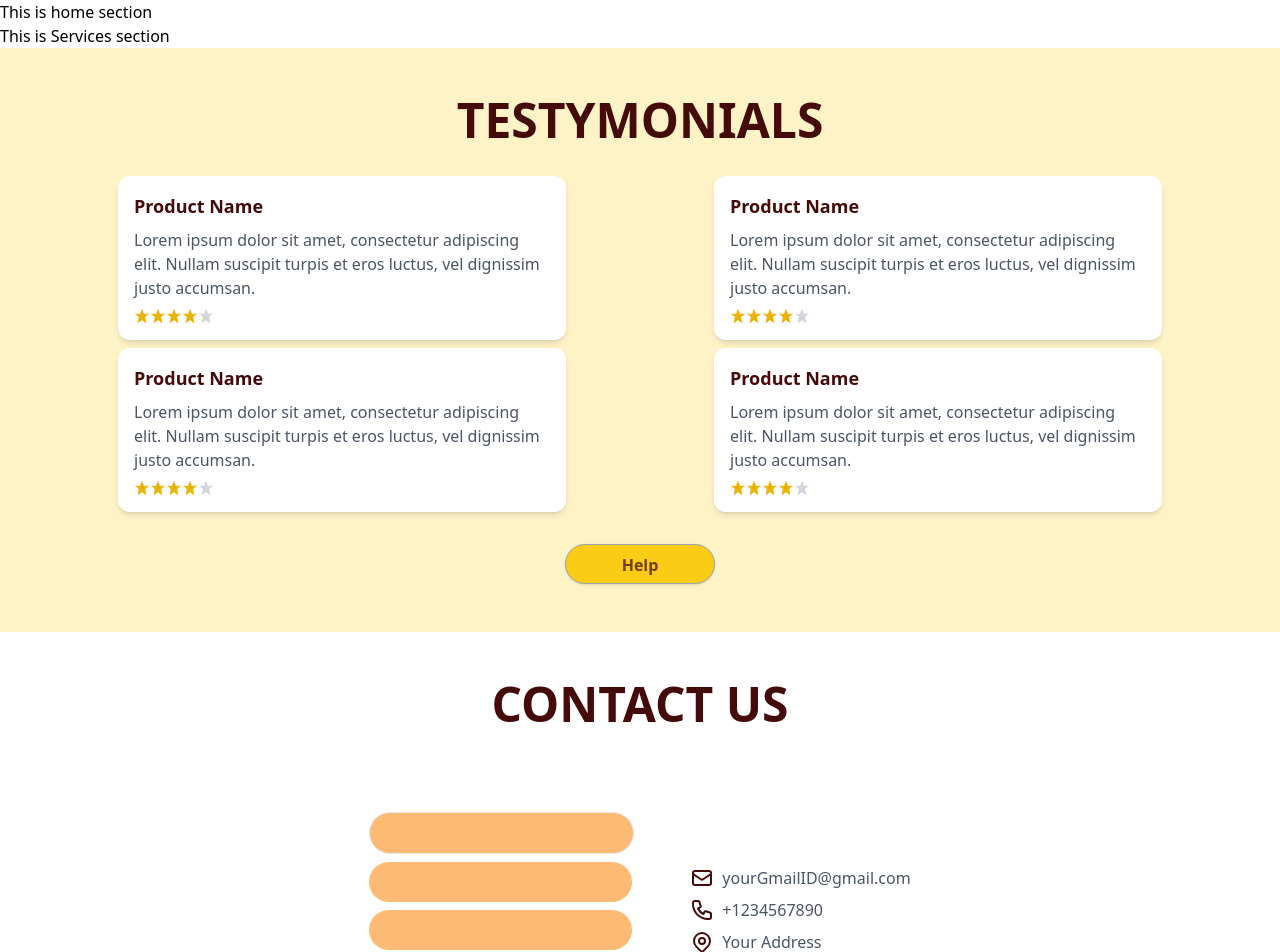
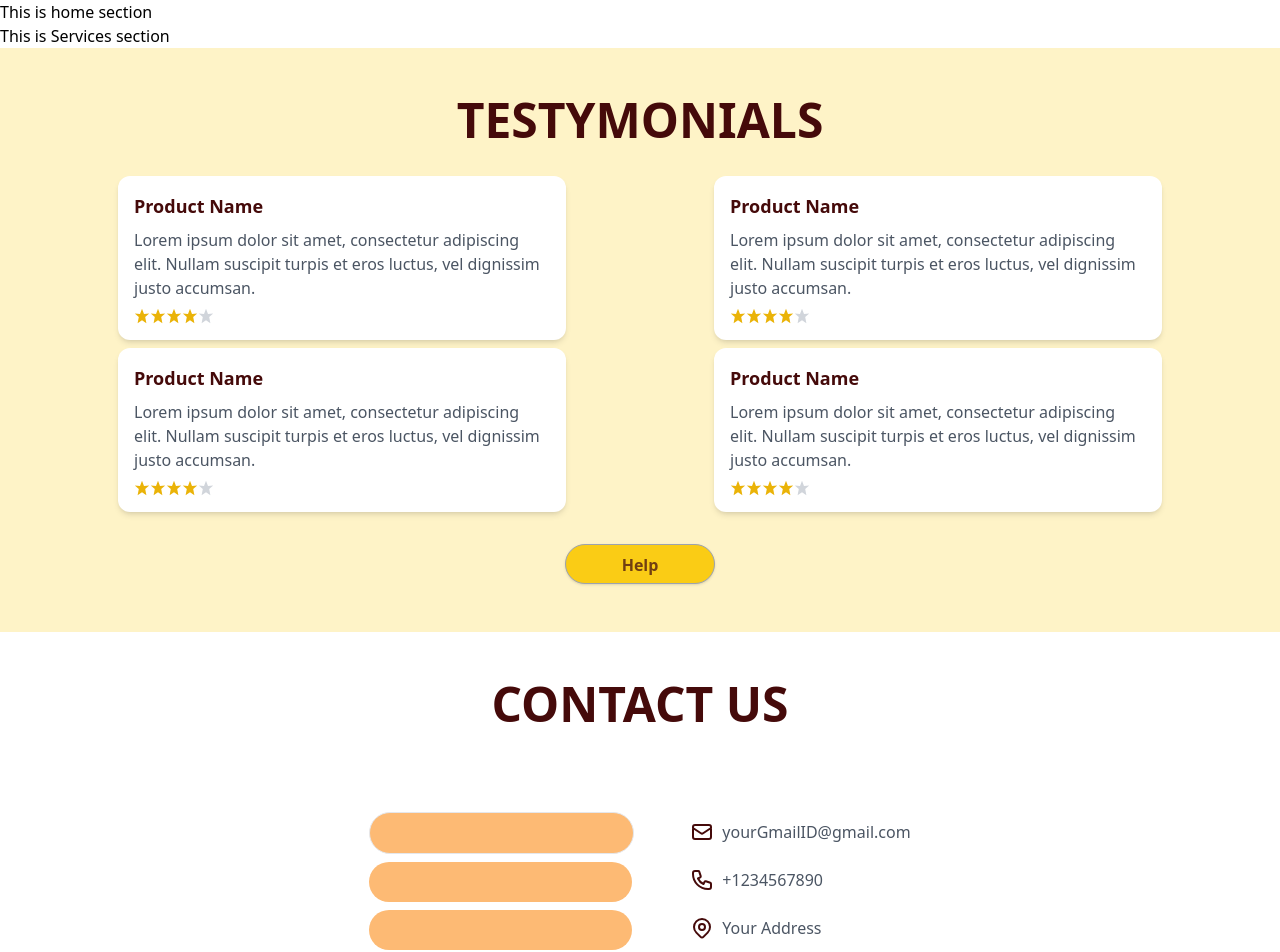
Before and after one commit to utkarshilh/ventruexassignment, a React (Create React App) app: page / in a window 1280 px wide. Shown: the top 952 px of the page. Built offline with nearby package versions, Linux system fonts and the light colour scheme.

Commit message:
removed vertically center of the class2 part

```diff
--- a/src/Components/Contactus/Left.js
+++ b/src/Components/Contactus/Left.js
@@ -1,12 +1,10 @@
 import { MailIcon, PhoneIcon, LocationMarkerIcon } from '@heroicons/react/outline';
 import React from 'react'
-
 
 export default function Left() {
     return (
         <div>
-
-            <div className="flex justify-center items-center space-x-14">
+            <div className="flex justify-center space-x-14">
                 <div className="flex flex-col items-center">
                     <div className="container mx-auto">
                         <div>
@@ -40,21 +38,21 @@ export default function Left() {
                     </div>
                 </div>
 
-                <div className="class2 ">
+                <div className="class2">
                     <div className="flex items-center space-x-4">
                         <div className="flex items-center space-x-2">
-                            <MailIcon className="w-6 h-6 text-red-950 my-1" />
+                            <MailIcon className="w-6 h-6 text-red-950 my-3" />
                             <span className="text-gray-600">yourGmailID@gmail.com</span>
                         </div>
                     </div>
                     <div className="flex items-center space-x-4">
-                        <div className="flex items-center space-x-2 my-1">
+                        <div className="flex items-center space-x-2 my-3">
                             <PhoneIcon className="w-6 h-6 text-red-950" />
                             <span className="text-gray-600">+1234567890</span>
                         </div>
                     </div>
                     <div className="flex items-center space-x-4">
-                        <div className="flex items-center space-x-2 my-1">
+                        <div className="flex items-center space-x-2 my-3">
                             <LocationMarkerIcon className="w-6 h-6 text-red-950" />
                             <span className="text-gray-600">Your Address</span>
                         </div>
@@ -62,6 +60,5 @@ export default function Left() {
                 </div>
             </div>
         </div>
-
     )
 }
```
